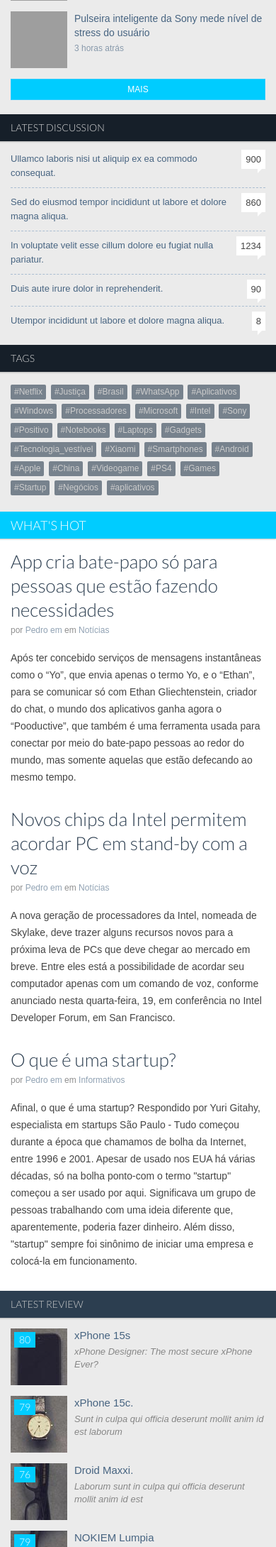
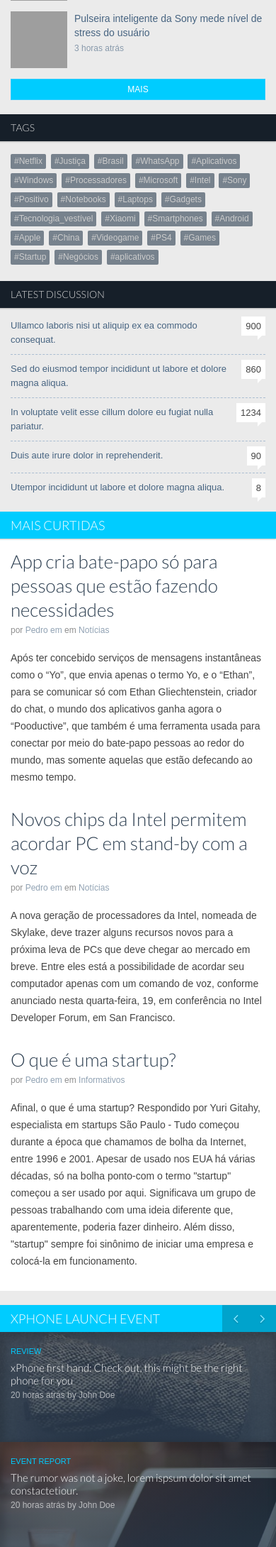
Before and after one commit to PedroFagundes/si_magazine, a Django app: page / in a window 390 px wide. Shown: the part 2181-4361 px from the top of the page at 71% size. Run offline with Django 3.2, Linux system fonts and the light colour scheme; data comes from the database, SQL or seed files in the repository; some libraries are stand-ins or nearby versions; some web fonts are replaced; grey boxes are pictures that could not be loaded.

Commit message:
Adding favicon icons

```diff
--- a/si_magazine/homesite/static/css/base.css
+++ b/si_magazine/homesite/static/css/base.css
@@ -589,7 +589,7 @@ body.scrolled .header-navbar  .nav-pages {
  */
 .footer-area {
   padding-top: 25px;
-  font-size: 13px;
+  font-size: 12px;
 }
 .footer-area a:hover {
   text-decoration: none;
--- a/si_magazine/homesite/templates/homesite/base.html
+++ b/si_magazine/homesite/templates/homesite/base.html
@@ -7,6 +7,7 @@
 	<head>
 		{% load staticfiles %}
 		<meta charset="utf-8">
+		<link rel="shortcut icon" href="{% static 'img/favicon.ico' %}" type="image/x-icon" />
 		<title>FASA Informa - O portal de notícias feito por alunos para alunos</title>
 		<meta name="description" content="">
 
--- a/si_magazine/homesite/templates/homesite/home.html
+++ b/si_magazine/homesite/templates/homesite/home.html
@@ -202,7 +202,7 @@
 
 			<div id="content" class="content section row">
 
-				<div class="col-md-9 col-lg-9">
+				<div class="col-md-12 col-lg-12">
 
 					<div class="row">
 
@@ -242,6 +242,20 @@
 								</div>
 
 							</aside>
+
+							<aside class="widget">
+
+								<h3 class="widget-title ribbon ribbon-focus"><span>TAGS</span></h3>
+
+								<div class="tagcloud">
+
+									{% for tag in tags %}
+										<a href="{% url 'posts_tag_list' tag.name %}">{{ tag.name }}</a>
+									{% endfor %}
+
+								</div>
+
+							</aside><!--/.widget-->
 
 							<aside class="widget">
 
@@ -288,25 +302,11 @@
 
 							</aside><!--/.widget-->
 
-							<aside class="widget">
-
-								<h3 class="widget-title ribbon ribbon-focus"><span>TAGS</span></h3>
-
-								<div class="tagcloud">
-
-									{% for tag in tags %}
-										<a href="{% url 'posts_tag_list' tag.name %}">{{ tag.name }}</a>
-									{% endfor %}
-
-								</div>
-
-							</aside><!--/.widget-->
-
 						</div><!--/.col-md-4.col-lg-4.md-pull-right-->
 
 						<div class="bg-base col-md-8 col-lg-8">
 
-							<h2 class="section-title ribbon ribbon-highlight"><span>What's Hot</span></h2>
+							<h2 class="section-title ribbon ribbon-highlight"><span>Mais Curtidas</span></h2>
 
 							<div class="entries">
 
@@ -345,7 +345,7 @@
 
 				</div><!--/.col-md-8.col-lg-4-->
 
-				<div class="sidebar col-md-3 col-lg-3">
+				<!--<div class="sidebar col-md-3 col-lg-3">
 
 					<aside class="widget">
 
@@ -359,10 +359,10 @@
 									80
 								</div>
 
-								<!-- to disable lazy loading, remove data-src and data-src-retina -->
+
 								<img src="{% static 'img/placeholder.gif' %}" data-src="{% static 'uploads/80x80_6.jpg' %}" data-src-retina="{% static 'uploads/160x160_2.jpg' %}" width="80" height="80" class="media-object pull-left" alt="">
 
-								<!--fallback for no javascript browsers-->
+
 								<noscript>
 									<img src="{% static 'uploads/80x80_6.jpg' %}" alt="">
 								</noscript>
@@ -382,10 +382,10 @@
 									79
 								</div>
 
-								<!-- to disable lazy loading, remove data-src and data-src-retina -->
+
 								<img src="{% static 'img/placeholder.gif' %}" data-src="{% static 'uploads/80x80_7.jpg' %}" data-src-retina="{% static 'uploads/160x160_2.jpg' %}" width="80" height="80" class="media-object pull-left" alt="">
 
-								<!--fallback for no javascript browsers-->
+
 								<noscript>
 									<img src="{% static 'uploads/80x80_7.jpg' %}" alt="">
 								</noscript>
@@ -405,10 +405,10 @@
 									76
 								</div>
 
-								<!-- to disable lazy loading, remove data-src and data-src-retina -->
+
 								<img src="{% static 'img/placeholder.gif' %}" data-src="{% static 'uploads/80x80_8.jpg' %}" data-src-retina="{% static 'uploads/160x160_2.jpg' %}" width="80" height="80" class="media-object pull-left" alt="">
 
-								<!--fallback for no javascript browsers-->
+
 								<noscript>
 									<img src="{% static 'uploads/80x80_8.jpg' %}" alt="">
 								</noscript>
@@ -428,10 +428,10 @@
 									79
 								</div>
 
-								<!-- to disable lazy loading, remove data-src and data-src-retina -->
+
 								<img src="{% static 'img/placeholder.gif' %}" data-src="{% static 'uploads/80x80_9.jpg' %}" data-src-retina="{% static 'uploads/160x160_2.jpg' %}" width="80" height="80" class="media-object pull-left" alt="">
 
-								<!--fallback for no javascript browsers-->
+
 								<noscript>
 									<img src="{% static 'uploads/80x80_9.jpg' %}" alt="">
 								</noscript>
@@ -451,10 +451,10 @@
 									74
 								</div>
 
-								<!-- to disable lazy loading, remove data-src and data-src-retina -->
+
 								<img src="{% static 'img/placeholder.gif' %}" data-src="{% static 'uploads/80x80_10.jpg' %}" data-src-retina="{% static 'uploads/160x160_2.jpg' %}" width="80" height="80" class="media-object pull-left" alt="">
 
-								<!--fallback for no javascript browsers-->
+
 								<noscript>
 									<img src="{% static 'uploads/80x80_10.jpg' %}" alt="">
 								</noscript>
@@ -467,7 +467,7 @@
 
 							</article>
 
-						</div><!--/.entries.colheight-->
+						</div>
 
 						<div class="more-wrapper">
 							<a href="review.html" class="btn btn-warning btn-sm">Review Archive</a>
@@ -641,11 +641,11 @@
 							<li><a href="blog.html">#Velit esse Ullamco laboris.</a></li>
 						</ul>
 
-					</aside><!--/.widget-->
+					</aside>
 
-				</div><!--/.sidebar.col-md-3.col-lg-3-->
+				</div>-->
 
-			</div><!--/.row.content-->
+			</div>
 
 			<div id="coverageCarousel" class="section bg-primary carousel carousel slide">
 
--- a/si_magazine/posts/templates/404.html
+++ b/si_magazine/posts/templates/404.html
@@ -3,6 +3,7 @@
 {% load staticfiles %}
 <head>
 	<meta charset="utf-8">
+	<link rel="shortcut icon" href="{% static 'img/favicon.jpg' %}" type="image/x-icon" />
 	<title>404 - Página não encontrada</title>
 
 	<!-- CSS IMPORTS -->
--- a/si_magazine/si_magazine/settings.py
+++ b/si_magazine/si_magazine/settings.py
@@ -6,7 +6,7 @@ SECRET_KEY = 'og4dtgmngi5k15ng7q@6vskqvq$=fkae_zs!d3lbf4uco3yuf='
 
 DEBUG = False
 
-ALLOWED_HOSTS = ['localhost']
+ALLOWED_HOSTS = ['localhost', '192.168.1.2']
 
 INSTALLED_APPS = (
     'django.contrib.admin',
```
Also changed, not shown: si_magazine/homesite/static/img/favicon.ico (added), si_magazine/homesite/static/img/favicon.jpg (added), si_magazine/posts/templates/posts/post_detail.html (line endings or trailing spaces).
